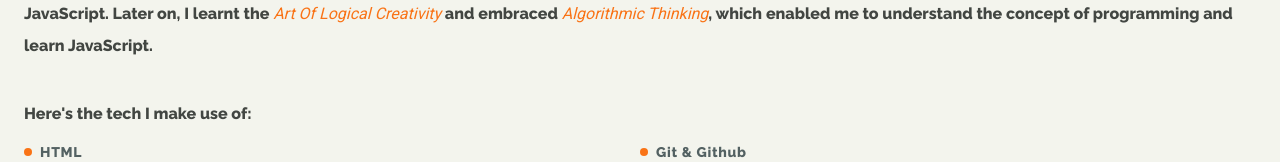
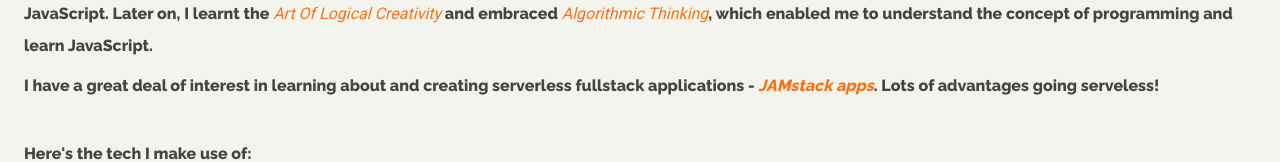
Before and after one commit to LucSil/portfolio-ver-0.1, a Vue app: page /about in a window 1280 px wide. Shown: the part 154-316 px from the top of the page. Built offline with nearby package versions, Linux system fonts and the light colour scheme.

Commit message:
added new paragraph

```diff
--- a/src/views/About.vue
+++ b/src/views/About.vue
@@ -9,6 +9,13 @@
       embraced <em class="text-10-b font-roboto">Algorithmic Thinking</em>,
       which enabled me to understand the concept of programming and learn
       JavaScript.
+    </p>
+
+    <!-- Interests -->
+    <p class="text-base font-raleway leading-8 mt-2">
+      I have a great deal of interest in learning about and creating serverless
+      fullstack applications - <em class="text-10-b">JAMstack apps</em>. Lots of
+      advantages going serveless!
     </p>
 
     <!-- Technology used -->
```
